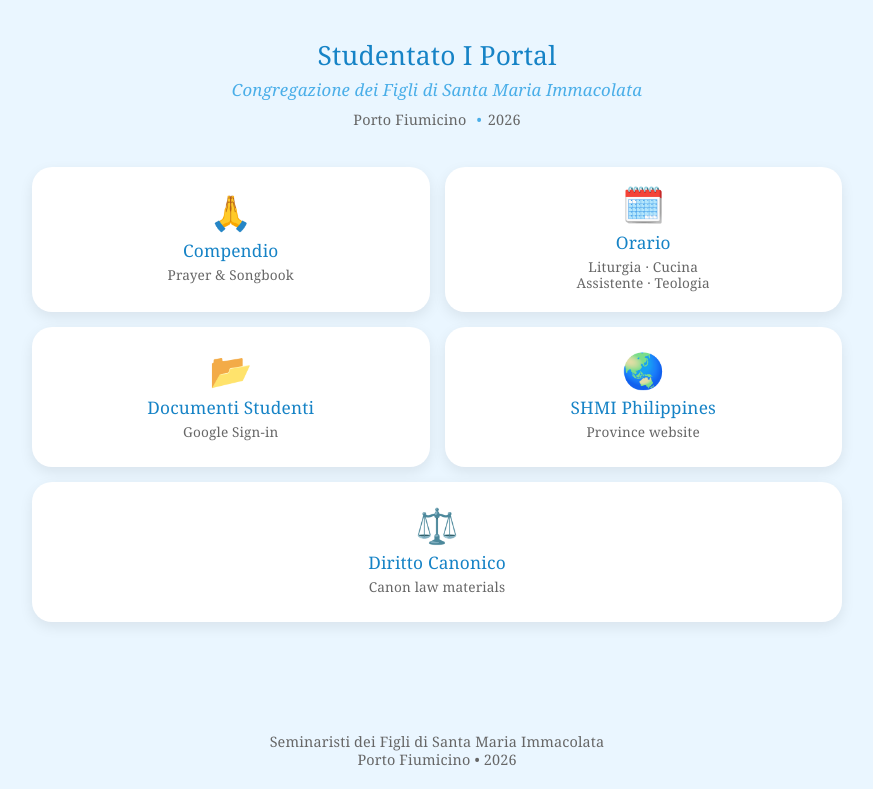
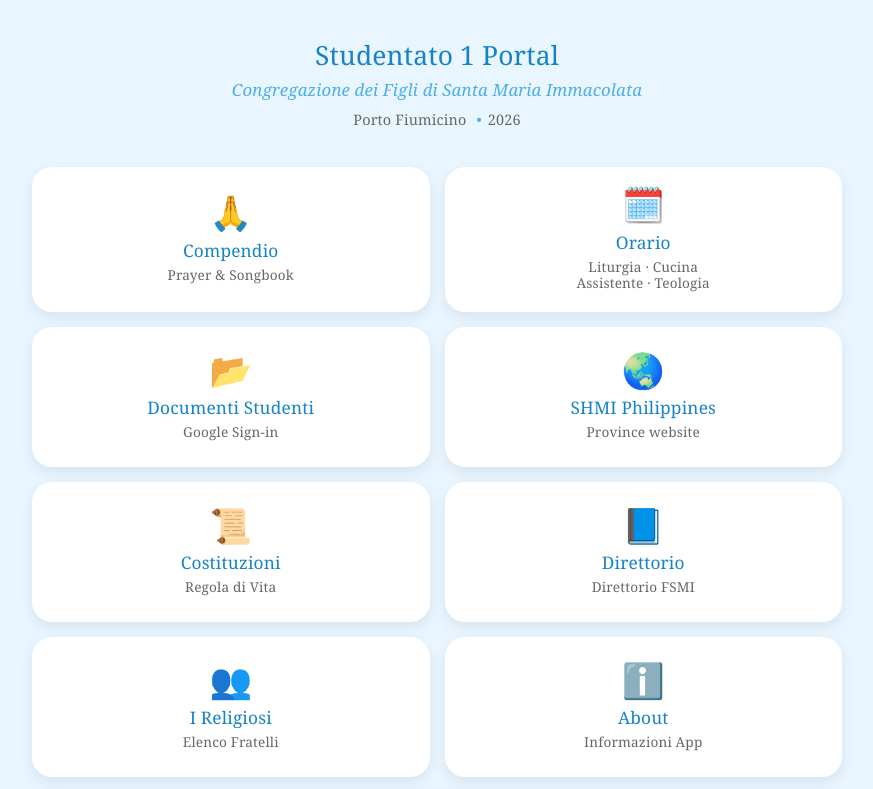
Before and after one commit to congregazionefsmi/studentato1portal, a plain HTML site: page index.html in a window 1280 px wide. Shown: the top 789 px of the page, without its empty margins (203-1076 px from the left). Drawn offline with Linux system fonts and the light colour scheme.

Commit message:
update index.html

```diff
--- a/index.html
+++ b/index.html
@@ -162,7 +162,7 @@
 
     <main>
         <section class="home-hero">
-            <h1>Studentato I Portal</h1>
+            <h1>Studentato 1 Portal</h1>
             <p class="hero-subtitle">Congregazione dei Figli di Santa Maria Immacolata</p>
             <p class="subtitle">
                 <span>Porto Fiumicino</span>
@@ -195,6 +195,30 @@
                 <p>Province website</p>
             </a>
 
+            <a href="costituzioni.html" target="_blank" rel="noopener noreferrer">
+                <span class="emoji">📜</span>
+                <h3>Costituzioni</h3>
+                <p>Regola di Vita</p>
+            </a>
+
+            <a href="direttorio.html" target="_blank" rel="noopener noreferrer">
+                <span class="emoji">📘</span>
+                <h3>Direttorio</h3>
+                <p>Direttorio FSMI</p>
+            </a>
+
+            <a href="religiosi.html" target="_blank" rel="noopener noreferrer">
+                <span class="emoji">👥</span>
+                <h3>I Religiosi</h3>
+                <p>Elenco Fratelli</p>
+            </a>
+
+            <a href="about.html" target="_blank" rel="noopener noreferrer">
+                <span class="emoji">ℹ️</span>
+                <h3>About</h3>
+                <p>Informazioni App</p>
+            </a>
+
             <a href="https://congregazionefsmi.github.io/dirittocanonico/" target="_blank" rel="noopener noreferrer" class="wide-card">
                 <span class="emoji">⚖️</span>
                 <h3>Diritto Canonico</h3>
```
